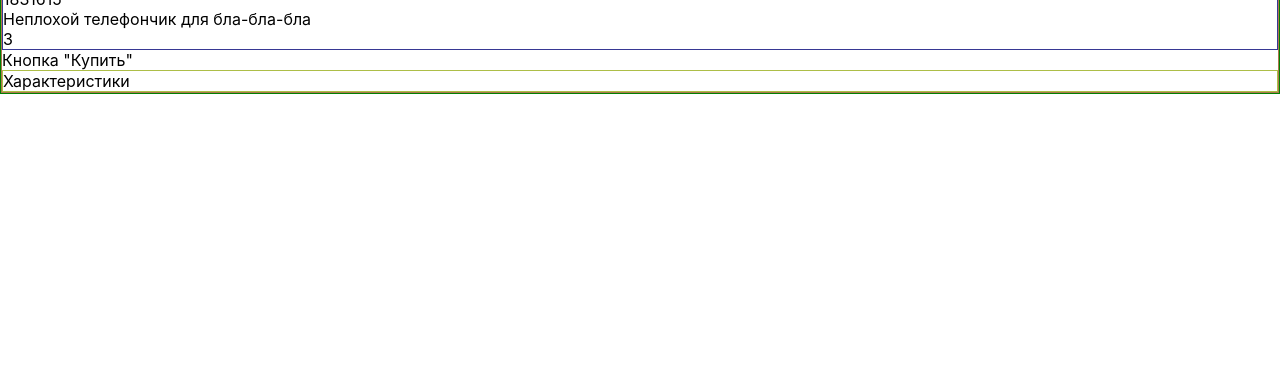
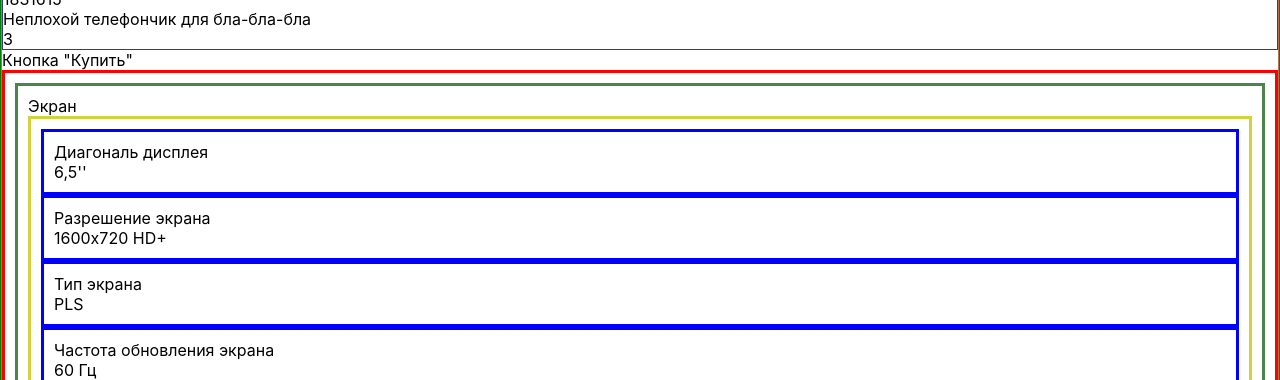
Before and after one commit to yehorStopkin/test-react-app, a React (Create React App) app: page / in a window 1280 px wide. Both pictures are taken after a click on the button "Product". Shown: the part 420-800 px from the top of the page. Built offline with nearby package versions, Linux system fonts and the light colour scheme.

Commit message:
Added structure of specification

```diff
--- a/src/components/Product/Product.component.tsx
+++ b/src/components/Product/Product.component.tsx
@@ -1,7 +1,7 @@
 import './Product.component.css';
 
 import ProductDescriptionComponent from './Description/ProductDescription.component';
-import SpecificationComponent from './Specification/Specification.component';
+import SpecificationGroupListComponent from './SpecificationGroupList/SpecificationGroupList.component';
 import { getProduct } from '../../types';
 import { IBaseProductDescription } from './types';
 
@@ -14,8 +14,11 @@ function ProductComponent() {
         sku: product.sku,
         title: product.title,
         description: product.description,
-        onHand: product.onHand
-    }
+        onHand: product.onHand,
+        price: product.price
+    };
+
+    const characteristicGroups = product.characteristicGroups;
 
     return (
         <div className="product">
@@ -29,7 +32,7 @@ function ProductComponent() {
                 Кнопка "Купить"
             </div>
 
-            <SpecificationComponent />
+            <SpecificationGroupListComponent characteristicGroups={characteristicGroups} />
         </div>
     )
 }
--- a/src/components/Product/Specification/Specification.component.css
+++ /dev/null
@@ -1,3 +0,0 @@
-.specification {
-    border: 1px solid rgb(173, 190, 71);
-}
--- a/src/components/Product/Specification/Specification.component.tsx
+++ /dev/null
@@ -1,11 +0,0 @@
-import './Specification.component.css';
-
-function SpecificationComponent() {
-    return (
-        <div className="specification">
-            Характеристики
-        </div>
-    )
-}
-
-export default SpecificationComponent;
--- /dev/null
+++ b/src/components/Product/SpecificationGroupList/SpecificationGroup/SpecificationGroup.component.css
@@ -0,0 +1,5 @@
+.specification-group {
+    border: 3px solid rgb(75, 133, 73);
+    padding: 10px;
+
+}
--- /dev/null
+++ b/src/components/Product/SpecificationGroupList/SpecificationGroup/SpecificationGroup.component.tsx
@@ -0,0 +1,22 @@
+import { ICharacteristicGroup } from "../../../../types";
+import "./SpecificationGroup.component.css";
+
+import SpecificationListComponent from "./SpecificationList/SpecificationList.component";
+
+function SpecificationGroupComponent(props: any) {
+    const characteristicGroup: ICharacteristicGroup = props.characteristicGroup;
+
+    return (
+        <div className="specification-group">
+            <div>
+                {characteristicGroup.title}
+            </div>
+
+            <div>
+                <SpecificationListComponent specificationList={characteristicGroup.characteristics} />
+            </div>
+        </div>
+    )
+}
+
+export default SpecificationGroupComponent;
--- /dev/null
+++ b/src/components/Product/SpecificationGroupList/SpecificationGroup/SpecificationList/Specification/Specification.component.css
@@ -0,0 +1,4 @@
+.specification {
+    border: 3px solid blue;
+    padding: 10px;
+}
--- /dev/null
+++ b/src/components/Product/SpecificationGroupList/SpecificationGroup/SpecificationList/Specification/Specification.component.tsx
@@ -0,0 +1,26 @@
+import { ICharacteristic } from "../../../../../../types";
+import "./Specification.component.css";
+
+function SpecificationComponent(props: any) {
+    const specification: ICharacteristic = props.specification;
+
+    const values = specification.values.map((value: string) => {
+        return (
+            <div key={value}>{value}</div>
+        )
+    });
+
+    return (
+        <div className="specification">
+            <div>
+                {specification.title}
+            </div>
+
+            <div>
+                {values}
+            </div>
+        </div>
+    )
+}
+
+export default SpecificationComponent;
--- /dev/null
+++ b/src/components/Product/SpecificationGroupList/SpecificationGroup/SpecificationList/SpecificationList.component.css
@@ -0,0 +1,5 @@
+.specification-list {
+    border: 3px solid rgb(208, 211, 62);
+    padding: 10px;
+
+}
--- /dev/null
+++ b/src/components/Product/SpecificationGroupList/SpecificationGroup/SpecificationList/SpecificationList.component.tsx
@@ -0,0 +1,22 @@
+import { ICharacteristic } from "../../../../../types";
+import "./SpecificationList.component.css";
+
+import SpecificationComponent from "./Specification/Specification.component";
+
+function SpecificationListComponent(props: any) {
+    const specificationList: Array<ICharacteristic> = props.specificationList;
+
+    const specificationComponents = specificationList.map((specification: ICharacteristic) => {
+        return (
+            <SpecificationComponent specification={specification} key={specification.title} />
+        )
+    });
+
+    return (
+        <div className="specification-list">
+            {specificationComponents}
+        </div>
+    );
+}
+
+export default SpecificationListComponent
--- /dev/null
+++ b/src/components/Product/SpecificationGroupList/SpecificationGroupList.component.css
@@ -0,0 +1,4 @@
+.specification-group-list {
+    border: 3px solid red;
+    padding: 10px;
+}
--- /dev/null
+++ b/src/components/Product/SpecificationGroupList/SpecificationGroupList.component.tsx
@@ -0,0 +1,22 @@
+import './SpecificationGroupList.component.css';
+
+import SpecificationGroupComponent from './SpecificationGroup/SpecificationGroup.component';
+import { ICharacteristicGroup } from '../../../types';
+
+function SpecificationGroupListComponent(props: any) {
+    const characteristicGroups: Array<ICharacteristicGroup> = props.characteristicGroups;
+
+    const specificationGroupComponents = characteristicGroups.map((characteristicGroup: ICharacteristicGroup) => {
+        return (
+            <SpecificationGroupComponent characteristicGroup={characteristicGroup} key={characteristicGroup.title} />
+        )
+    });
+
+    return (
+        <div className="specification-group-list">
+            {specificationGroupComponents}
+        </div>
+    )
+}
+
+export default SpecificationGroupListComponent;
--- a/src/components/Product/types/index.ts
+++ b/src/components/Product/types/index.ts
@@ -1,6 +1,9 @@
+import { IPrice } from "../../../types";
+
 export interface IBaseProductDescription {
     title: string;
     sku: string;
     description: string;
     onHand: number;
+    price: IPrice;
 }
```
